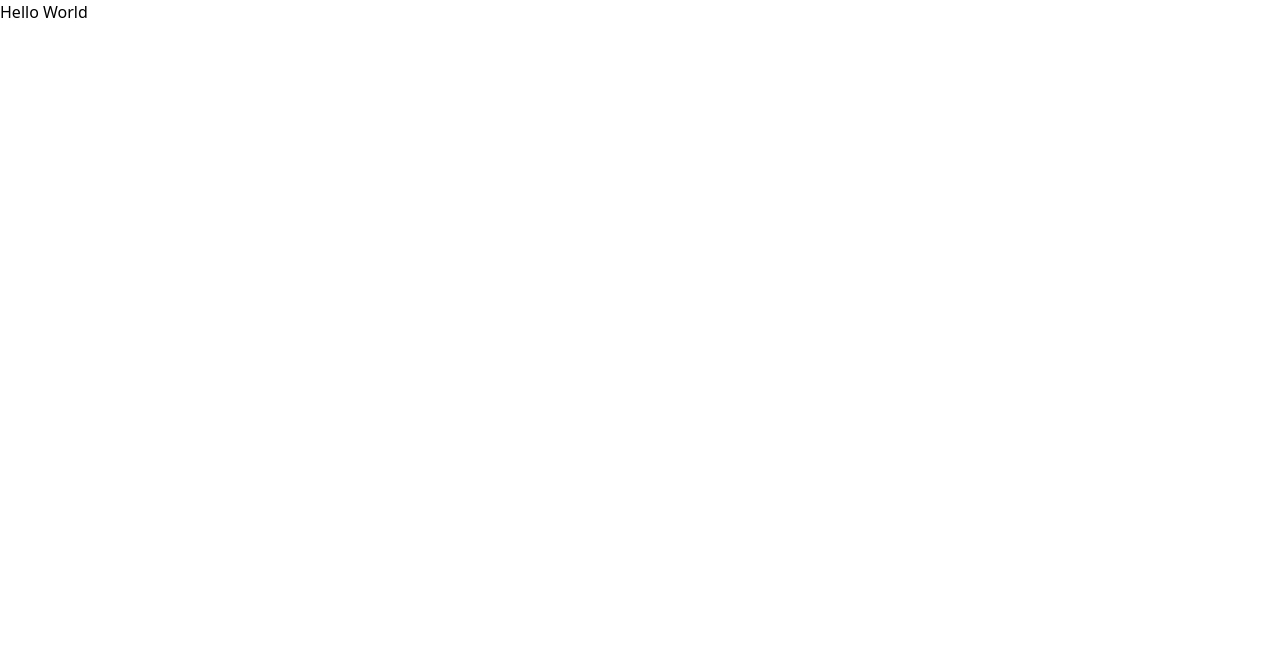
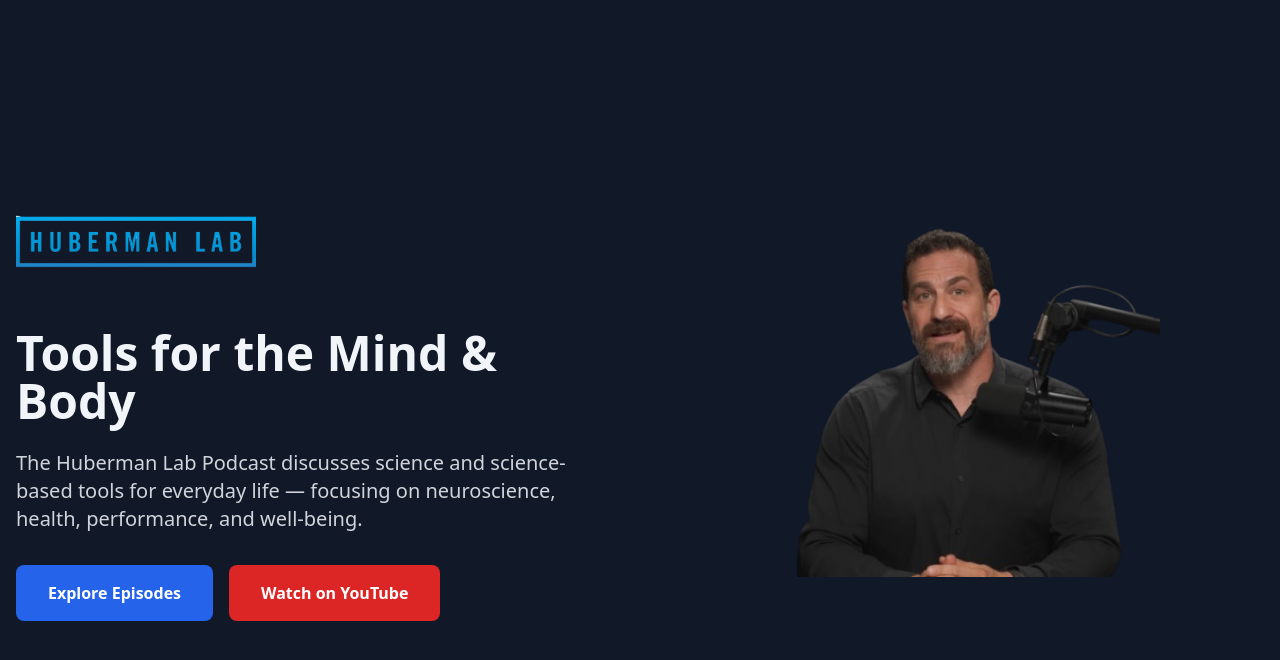
Before and after one commit to Dadir-Dev/tailwind-project-1, a plain HTML site: page index.html in a window 1280 px wide. Drawn offline with nearby package versions, Linux system fonts and the light colour scheme.

Commit message:
feat: style hero section and add logo

```diff
--- a/index.html
+++ b/index.html
@@ -6,7 +6,59 @@
     <script src="https://cdn.tailwindcss.com"></script>
     <title>Tailwind CSS</title>
   </head>
-  <body>
-    <h1>Hello World</h1>
+  <body class="bg-gray-900">
+    <div class="container mx-auto">
+      <section
+        class="min-h-screen flex flex-col lg:flex-row items-center justify-center px-4 py-8 lg:py-0 text-white gap-8 lg:gap-16 container mx-auto"
+      >
+        <!-- Left Content -->
+        <div class="flex-1 max-w-2xl text-center lg:text-left">
+          <img
+            src="/images/huberman_lab_logo-removebg-preview.png"
+            alt="Huberman Lab Logo"
+            width="200"
+            height="60"
+            class="w-60 h-auto mb-6"
+            loading="eager"
+          />
+          <h1
+            class="text-slate-100 text-3xl md:text-4xl lg:text-5xl font-bold mb-6 leading-tight"
+          >
+            Tools for the Mind & Body
+          </h1>
+          <p
+            class="text-gray-300 text-base md:text-lg lg:text-xl mb-8 leading-relaxed max-w-2xl"
+          >
+            The Huberman Lab Podcast discusses science and science-based tools
+            for everyday life — focusing on neuroscience, health, performance,
+            and well-being.
+          </p>
+          <div class="flex gap-4">
+            <a
+              href="https://www.hubermanlab.com/"
+              class="px-8 py-4 bg-blue-600 hover:bg-blue-700 rounded-lg font-semibold transition-colors duration-500 focus:ring-2 focus:ring-blue-500 focus:ring-offset-2 focus:ring-offset-gray-900 focus:outline-none"
+            >
+              Explore Episodes
+            </a>
+            <a
+              href="https://www.youtube.com/@hubermanlab"
+              class="px-8 py-4 bg-red-600 hover:bg-red-700 rounded-lg font-semibold transition-colors duration-5 00 focus:ring-2 focus:ring-red-500 focus:ring-offset-2 focus:ring-offset-gray-900 focus:outline-none"
+            >
+              Watch on YouTube
+            </a>
+          </div>
+        </div>
+
+        <!-- Right Image-->
+        <div class="flex-1 flex justify-center order-first lg:order-last">
+          <img
+            src="/images/Dr. Andrew Huberman BG removed.png"
+            alt="Dr. Andrew Huberman"
+            class="w-64 md:w-96 lg:w-128 h-auto transform hover:scale-105 transition-transform duration-300"
+            loading="lazy"
+          />
+        </div>
+      </section>
+    </div>
   </body>
 </html>
```
Also changed, not shown: images/Dr. Andrew Huberman BG removed.png (added), images/huberman_lab_logo-removebg-preview.png (added).
